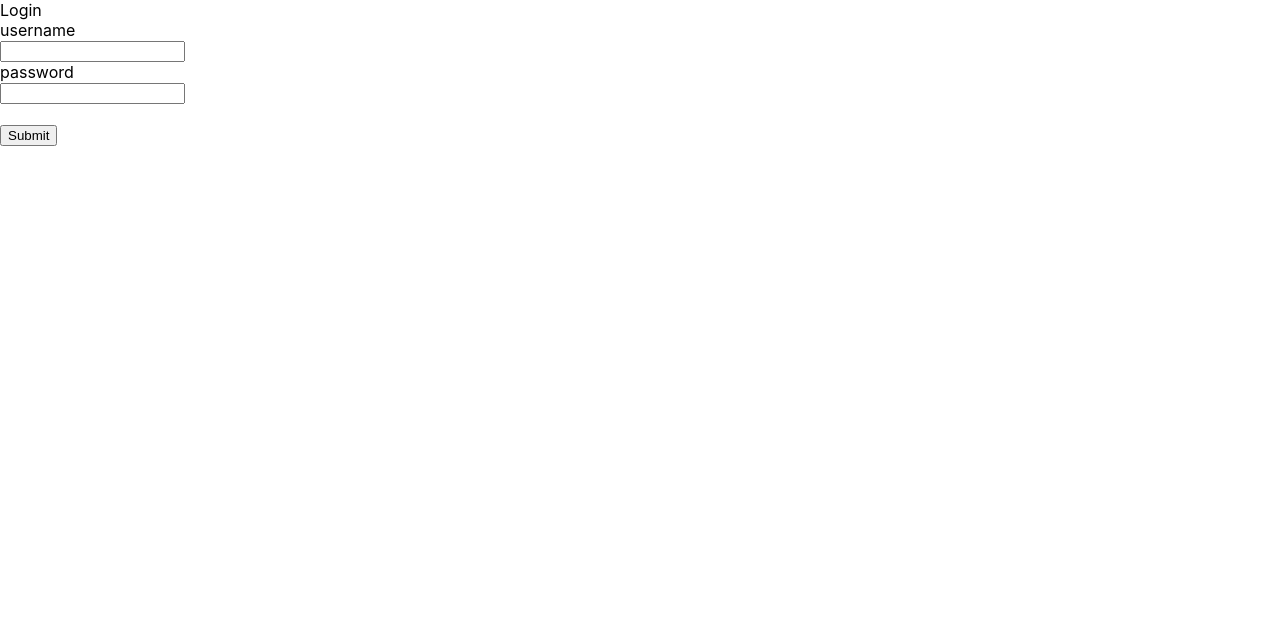
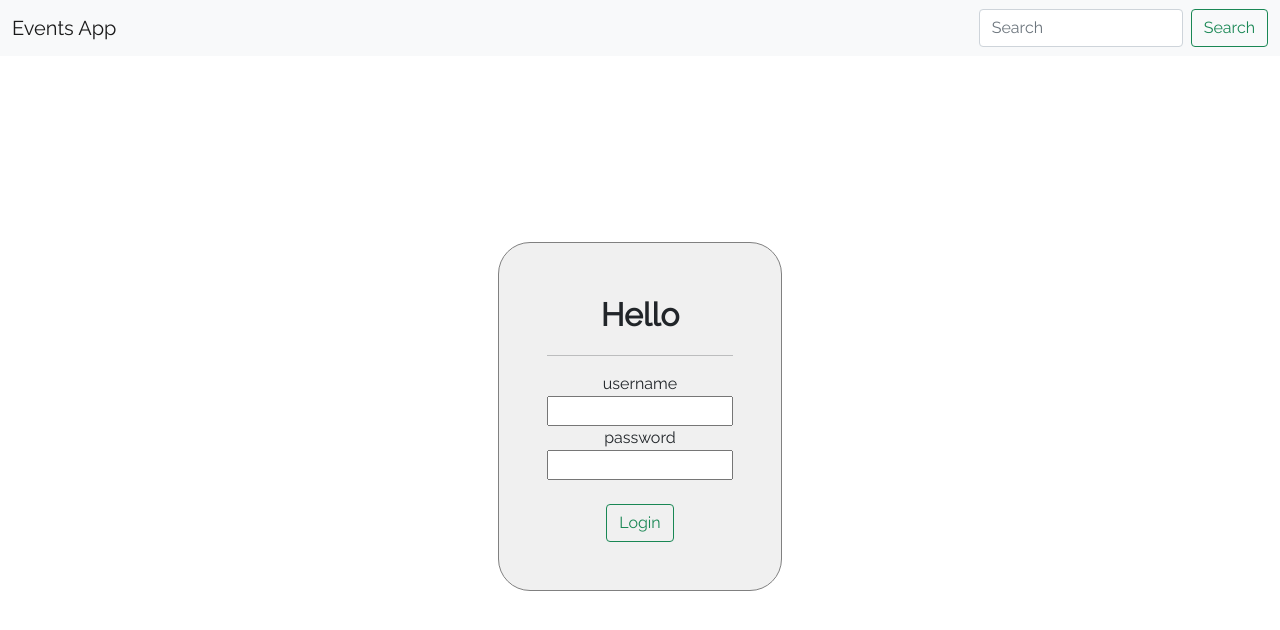
Before and after one commit to rowens1996/Events-App-Front, a React (Create React App) app: page / in a window 1280 px wide. Shown: the top 630 px of the page. Built offline with nearby package versions, Linux system fonts and the light colour scheme.

Commit message:
Co-authored-by: Bradley Ashton <enitial@users.noreply.github.com>

```diff
--- a/package.json
+++ b/package.json
@@ -7,8 +7,10 @@
     "@testing-library/react": "^9.5.0",
     "@testing-library/user-event": "^7.2.1",
     "axios": "^0.19.2",
+    "bootstrap": "^5.1.3",
     "git-splat": "^1.0.4",
     "react": "^16.13.1",
+    "react-bootstrap": "^2.1.2",
     "react-dom": "^16.13.1",
     "react-scripts": "3.4.1"
   },
--- a/src/App.css
+++ b/src/App.css
@@ -1,3 +1,9 @@
+@import url('https://fonts.googleapis.com/css2?family=Raleway:wght@100;400&family=Roboto+Condensed:ital,wght@1,300&display=swap');
+
+* {
+  font-family: Raleway;
+}
+
 .App {
   text-align: center;
 }
@@ -36,3 +42,30 @@
     transform: rotate(360deg);
   }
 }
+
+.login-form {
+  text-align: center;
+}
+
+.login-parent {
+  height: 90vh;
+  width: 100%;
+  padding: 0;
+  margin: 0;
+  display: flex;
+  align-items: center;
+  justify-content: center;
+}
+
+.login-child {
+  border: 1px solid grey;
+  border-radius: 2em;
+  background-color: #F0F0F0;
+  padding: 3em;
+  max-width: 20em;
+}
+
+.login-header {
+  font-weight: bold;
+  font-size: 2em;
+}
--- a/src/App.js
+++ b/src/App.js
@@ -2,7 +2,18 @@ import React from "react";
 import Dashboard from "./Dashboard";
 import { ApiClient } from "./apiClient";
 import { useState } from "react";
+import "bootstrap/dist/css/bootstrap.min.css";
 import Login from "./Login";
+import "./App.css";
+import {
+  Navbar,
+  Card,
+  Nav,
+  Form,
+  FormControl,
+  Button,
+  Container,
+} from "react-bootstrap";
 
 function App() {
   const [token, changeToken] = useState("");
@@ -18,10 +29,37 @@ function App() {
 
   return (
     <>
+      <Navbar bg="light" expand="lg">
+        <Container fluid>
+          <Navbar.Brand href="#">Events App</Navbar.Brand>
+          <Navbar.Toggle aria-controls="navbarScroll" />
+          <Navbar.Collapse id="navbarScroll">
+            <Nav
+              className="me-auto my-2 my-lg-0"
+              style={{ maxHeight: "100px" }}
+              navbarScroll
+            >
+            </Nav>
+            <Form className="d-flex">
+              <FormControl
+                type="search"
+                placeholder="Search"
+                className="me-2"
+                aria-label="Search"
+              />
+              <Button variant="outline-success">Search</Button>
+            </Form>
+          </Navbar.Collapse>
+        </Container>
+      </Navbar>
       {token ? (
         <Dashboard client={client} />
       ) : (
-        <Login client={client} loggedIn={loggedIn} />
+        <div className="login-parent">
+          <div className="login-form">
+            <Login client={client} loggedIn={loggedIn} />
+          </div>
+        </div>
       )}
     </>
   );
--- a/src/Dashboard.js
+++ b/src/Dashboard.js
@@ -1,4 +1,5 @@
 import React, { useState, useEffect } from "react";
+import { Container, Card, Button, CardImg } from "react-bootstrap";
 import Add from "./Add";
 
 function Dashboard(props) {
@@ -24,17 +25,25 @@ function Dashboard(props) {
   const buildrows = () => {
     return events.map((current) => {
       return (
-        <tr key={current._id}>
-          <td>{current.name}</td>
-          <td>{current.location}</td>
-          <td>{current.date}</td>
-          <td>£{current.price}</td>
-          <td>{current.info}</td>
-          <td>
-            <button onClick={() => removeEvent(current._id)}> remove</button>
-            <button onClick={() => updateEvent(current)}> update</button>
-          </td>
-        </tr>
+        <div key={current.id}>
+      <Card className="otherCard" style={{ width: "18rem" }}>
+        <Card.Header as="h5">
+          <Card.Title>
+            {current.name}
+          </Card.Title>
+          <Card.Subtitle className="text-muted">
+            {current.date} {current.location} £{current.price}
+          </Card.Subtitle>
+        </Card.Header>
+        <Card.Body>
+          <Card.Text className="mb-1">
+          {current.info}
+          </Card.Text>
+          <Button onClick={() => removeEvent(current._id)} variant="primary">Delete</Button>
+          <Button onClick={() => updateEvent(current)} variant="primary">Update</Button>
+        </Card.Body>
+      </Card>
+    </div>
       );
     });
   };
@@ -42,19 +51,10 @@ function Dashboard(props) {
   return (
     <>
       Dashboard
-      <br />
-      <table>
-        <thead>
-          <tr>
-            <th>Event Name</th>
-            <th>Location</th>
-            <th>Date</th>
-            <th>Price</th>
-            <th>Info</th>
-          </tr>
-        </thead>
-        <tbody>{buildrows()}</tbody>
-      </table>
+      <Container>
+        {buildrows()}
+        </Container>
+
       <br />
       <br />
       <Add
--- a/src/Login.js
+++ b/src/Login.js
@@ -1,4 +1,11 @@
 import React, { useState } from "react";
+import "bootstrap/dist/css/bootstrap.min.css";
+import "./App.css";
+import {
+  Button,
+  Container,
+} from "react-bootstrap";
+
 
 function Login(props) {
   const [disabled, cDisabled] = useState(false);
@@ -22,9 +29,9 @@ function Login(props) {
   };
 
   return (
-    <>
-      Login
-      <br />
+    <div className="login-child">
+      <span className="login-header">Hello</span>
+      <hr/>
       <form onSubmit={(e) => submitHandler(e)}>
         username
         <br />
@@ -35,12 +42,12 @@ function Login(props) {
         <input type="password" name="password" disabled={disabled} />
         <br />
         <br />
-        <button type="submit" disabled={disabled}>
+        <Button variant="outline-success" type="submit" disabled={disabled}>
           {" "}
-          Submit{" "}
-        </button>
+          Login{" "}
+        </Button>
       </form>
-    </>
+    </div>
   );
 }
 
```
Also changed, not shown: 1 other file (tests, documents, lock files or other folders).
